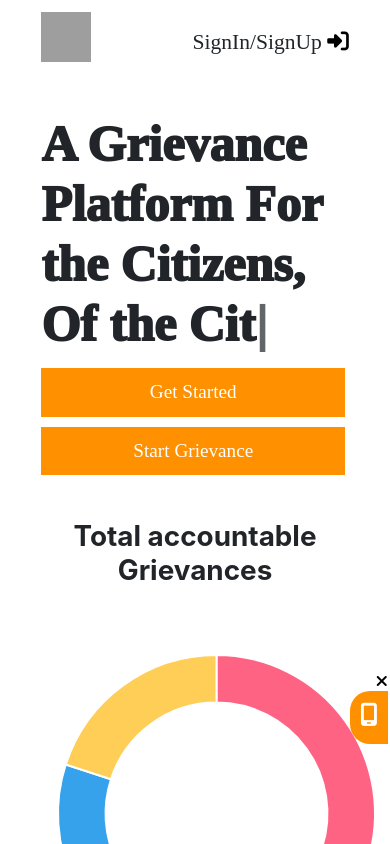
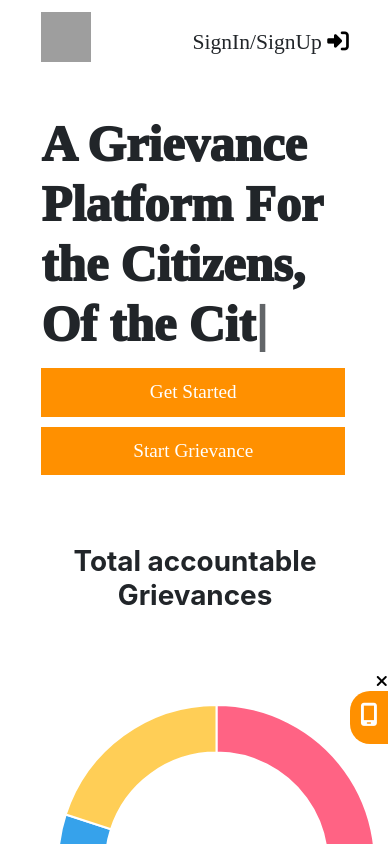
Before and after one commit to S9963hd/grievance, a React (Create React App) app: page / in a window 390 px wide. Shown: the top 844 px of the page. Built offline with nearby package versions, Linux system fonts and the light colour scheme; grey boxes are pictures that could not be loaded; a web font is replaced by a local one.

Commit message:
Responsive

```diff
--- a/src/ListOfficers/ListOfficers.jsx
+++ b/src/ListOfficers/ListOfficers.jsx
@@ -1,7 +1,9 @@
 import React,{useState} from 'react'
 import './ListOfficers.css';
+import { useNavigate } from 'react-router-dom';
 const ListOfficers = () => {
-  const [index,setIndex]=useState([1,2,3,4,5,6,7,8,9,10,11,12,13,14,15])
+  const [index,setIndex]=useState([1,2,3,4,5,6,7,8,9,10,11,12,13,14,15]);
+  const navigate=useNavigate();
   return (
     <div className="listOfOfficer">
   <h1><b>List Of Officers</b></h1>
@@ -17,7 +19,7 @@ const ListOfficers = () => {
             <td>4.5/5</td>
             <td>40/70 Solved</td>
             <td>Erode</td>
-            <td className="text-primary buttonCommon">More Details&nbsp;<i class="fa-solid fa-circle-info"></i></td>
+            <td className="text-primary buttonCommon" onClick={()=>navigate('/detailOfOfficer')}>More Details&nbsp;<i class="fa-solid fa-circle-info"></i></td>
           </tr>
         ))}
       </tbody>
--- a/src/MainPage/MainPage.jsx
+++ b/src/MainPage/MainPage.jsx
@@ -39,8 +39,8 @@ const MainPage = () => {
             <img src="/assets/Women2-placeholder.jpg" alt="women1" className="women1"/>
         </div>
         <div>
-        <h1 style={{textAlign:'center',padding:'2vh',fontWeight:'700'}}>Total accountable Grievances</h1>
-        <div className="mainPage " style={{height:'90vh'}}>
+        <h1 style={{textAlign:'center',padding:'5vh',fontWeight:'700'}}>Total accountable Grievances</h1>
+        <div className="mainPage " style={{height:'85vh'}}>
             <div >
                 <Multicharts/>
             </div>
```
